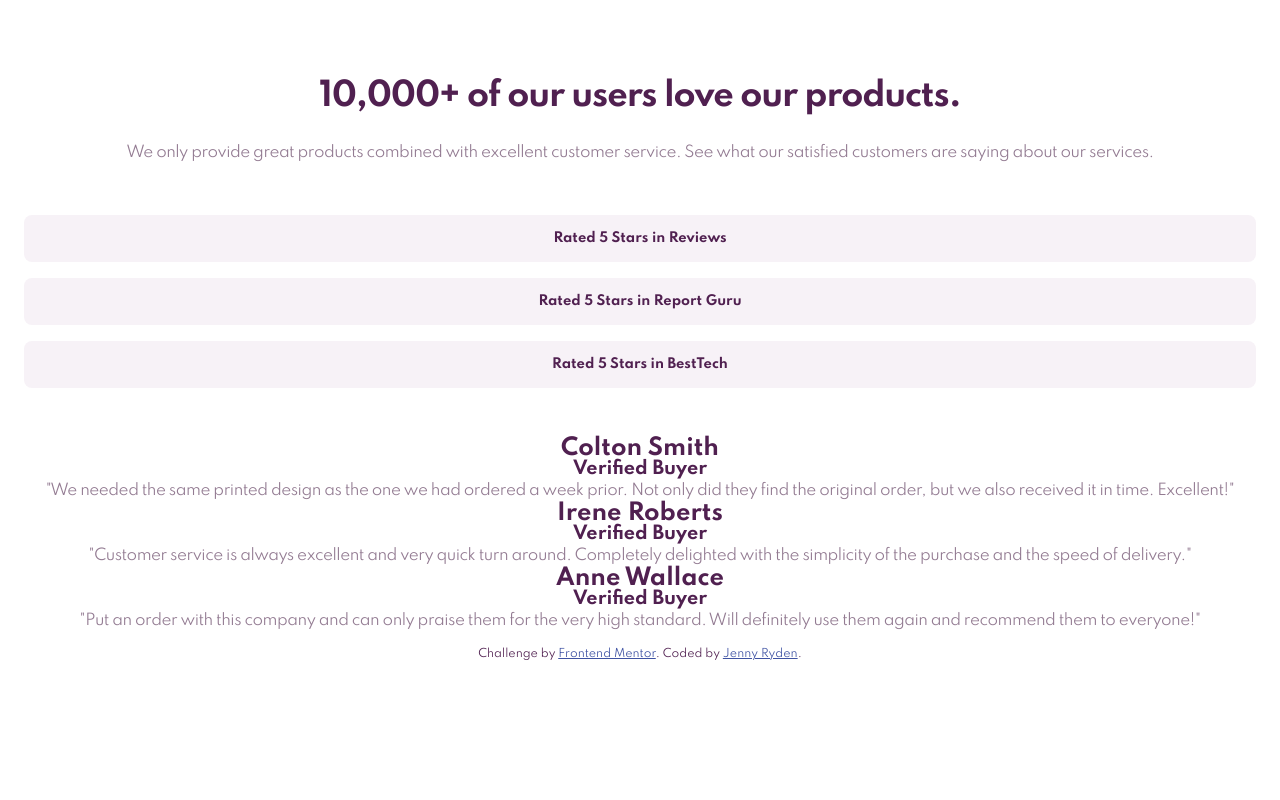
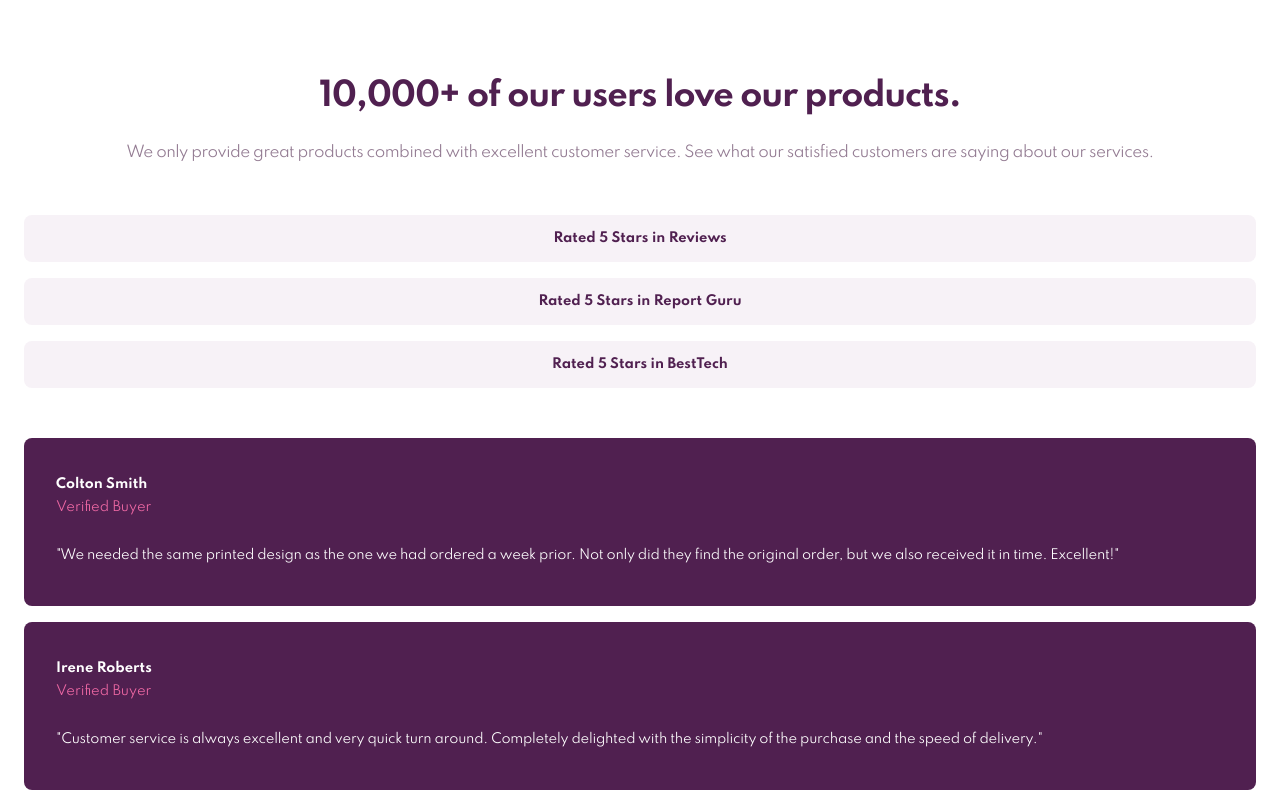
Before and after one commit to jnnrdn/social-proof-section, a website: page src/index.html in a window 1280 px wide. Shown: the top 800 px of the page. Drawn offline with nearby package versions, Linux system fonts and the light colour scheme; files that its build step writes are made by us from their sources.

Commit message:
Card basic styling

```diff
--- a/src/scss/_base.scss
+++ b/src/scss/_base.scss
@@ -33,6 +33,7 @@ ul {
     padding: 0;
 }
 
-.intro {
+.intro,
+.cards {
     margin-bottom: 5rem;
 }
--- a/src/scss/_card.scss
+++ b/src/scss/_card.scss
@@ -0,0 +1,33 @@
+.card {
+    margin-bottom: 1.6rem;
+    padding: 4rem 3.2rem;
+    border-radius: $border-radius;
+    color: $clr-neutral-100;
+    background-color: $clr-primary;
+    text-align: left;
+    font-size: 1.3rem;
+
+    &__header {
+        margin-bottom: 3rem;
+    }
+
+    &__title,
+    &__subtitle {
+        font-size: inherit;
+    }
+
+    &__title {
+        margin-bottom: 1rem;
+    }
+
+    &__subtitle {
+        color: $clr-accent;
+        font-weight: normal;
+    }
+
+    &__text {
+        color: $clr-neutral-100;
+        letter-spacing: -0.23px;
+        line-height: 2.2rem;
+    }
+}
```
